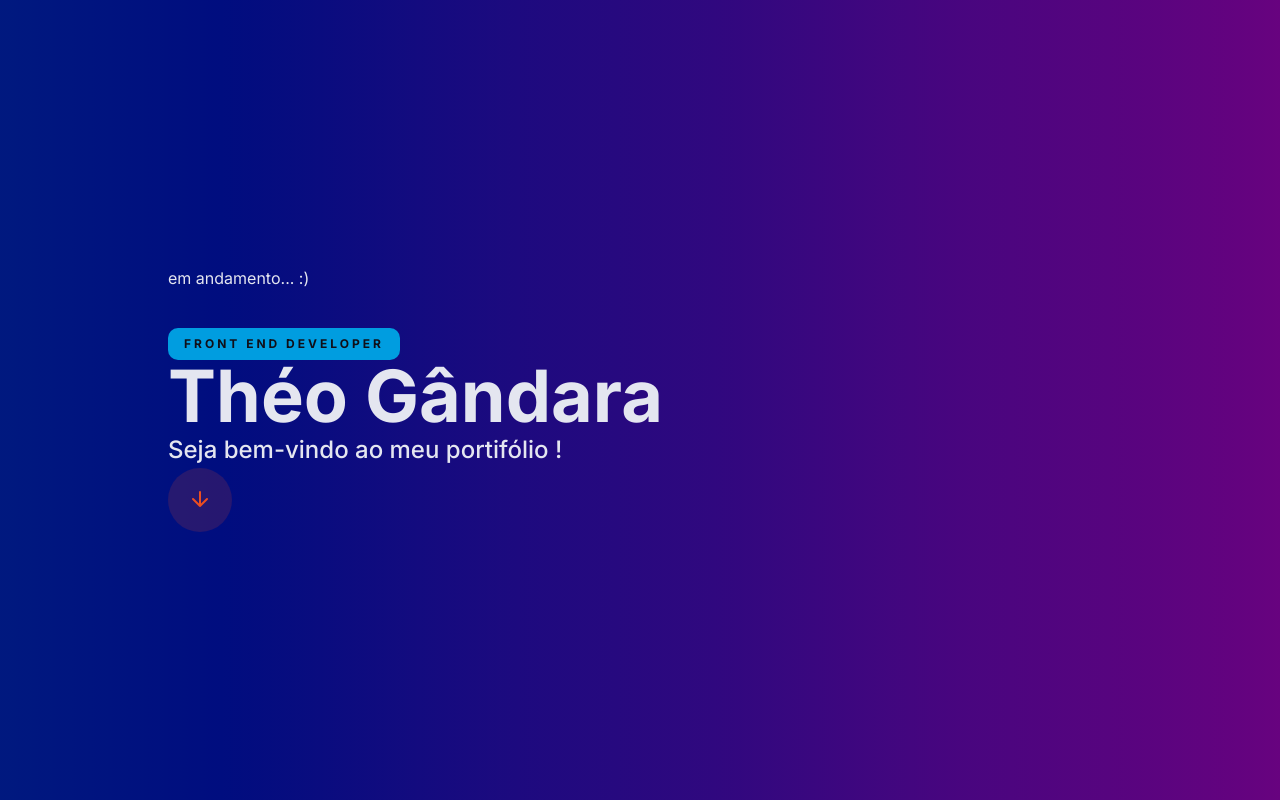
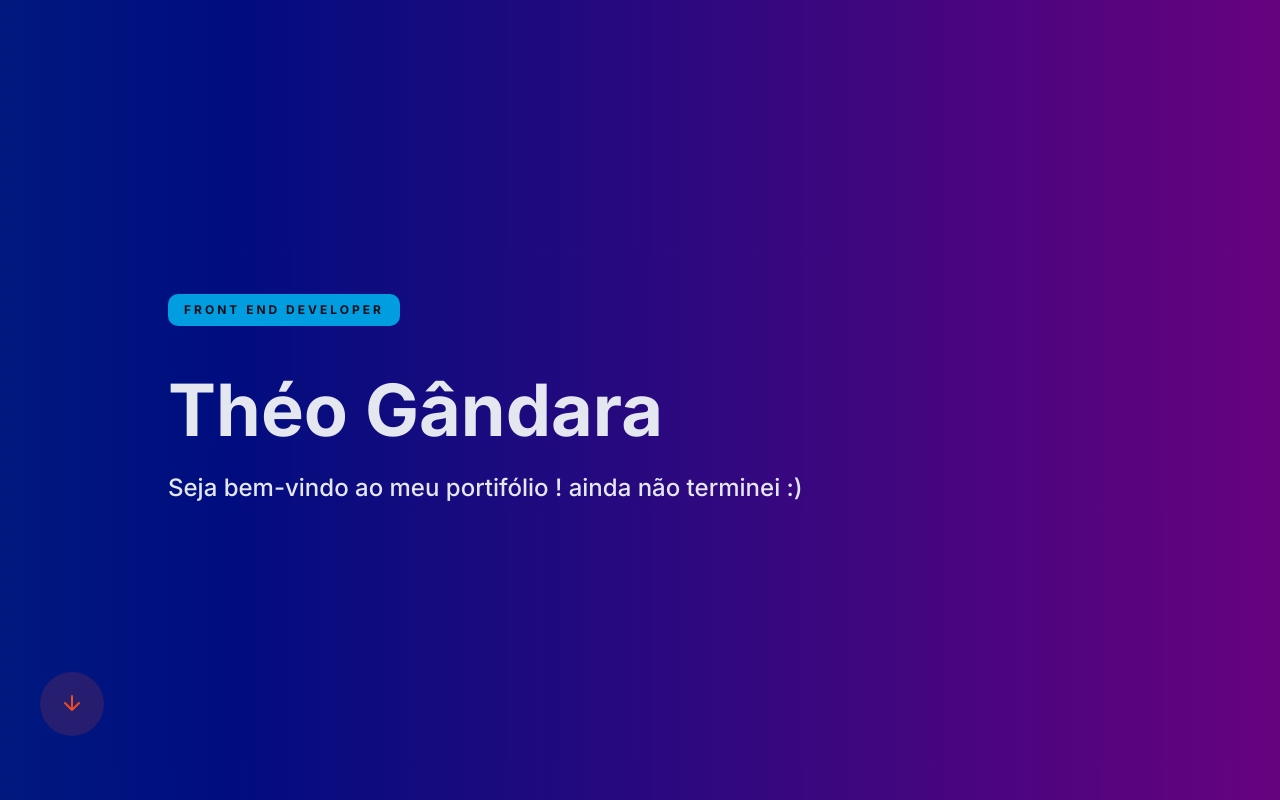
Before and after one commit to theogandara/next-theogandara, a Next.js app: page / in a window 1280 px wide. Shown: the top 800 px of the page. Built offline with nearby package versions, Linux system fonts and the light colour scheme.

Commit message:
feat: layout name done

```diff
--- a/src/layouts/LayoutDefault/styles.ts
+++ b/src/layouts/LayoutDefault/styles.ts
@@ -11,6 +11,7 @@ export const BackgroundBlur = styled.div`
   height: 100vh;
   position: absolute;
   background-image: linear-gradient(to bottom right, #00000080, #00000080);
+  position: relative;
 `
 export const PinkBuble = styled.div`
   background-color: #fa00ff;
--- a/src/styles/global.ts
+++ b/src/styles/global.ts
@@ -103,4 +103,10 @@ export default createGlobalStyle`
     button{
       cursor: pointer;
     }
+
+    .only-mobile{
+      @media (min-width: 1024px) {
+       display :none ;
+      }
+    }
 `
--- a/src/templates/Name/index.tsx
+++ b/src/templates/Name/index.tsx
@@ -10,11 +10,19 @@ const Name: React.FC = () => {
   return (
     <LayoutDefault>
       <S.Container>
-        <div style={{ marginBottom: '40px' }}>em andamento... :)</div>
-        <Pill text="Front End Developer" />
+        <S.ContainerPill>
+          <Pill text="Front End Developer" />
+        </S.ContainerPill>
+
         <Title text="Théo Gândara" />
-        <SubTitle text="Seja bem-vindo ao meu portifólio !" />
-        <ArrowButton />
+        <SubTitle text="Seja bem-vindo ao meu portifólio ! ainda não terminei :)" />
+
+        <S.ContainerButtons>
+          <ArrowButton />
+          <div className="only-mobile">
+            <ArrowButton />
+          </div>
+        </S.ContainerButtons>
       </S.Container>
     </LayoutDefault>
   )
--- a/src/templates/Name/styles.ts
+++ b/src/templates/Name/styles.ts
@@ -1,7 +1,7 @@
 import styled from 'styled-components'
 
 export const Container = styled.div`
-  width: 100%;
+  width: 327px;
   height: 100%;
   margin: 0 auto;
   flex-direction: column;
@@ -9,7 +9,10 @@ export const Container = styled.div`
   align-items: start;
   justify-content: center;
 
+  gap: 16px;
+
   @media (min-width: 1024px) {
+    gap: 24px;
     width: 944px;
   }
 
@@ -17,3 +20,27 @@ export const Container = styled.div`
     width: 950px;
   }
 `
+export const ContainerPill = styled.div`
+  margin-bottom: 8px;
+
+  @media (min-width: 1024px) {
+    margin-bottom: 24px;
+  }
+`
+export const ContainerButtons = styled.div`
+  display: flex;
+  gap: 68px;
+  position: absolute;
+  bottom: 24px;
+  left: 24px;
+
+  @media (min-width: 1024px) {
+    bottom: 64px;
+    left: 40px;
+  }
+
+  @media (min-width: 1366px) {
+    bottom: 50%;
+    left: 80px;
+  }
+`
```
